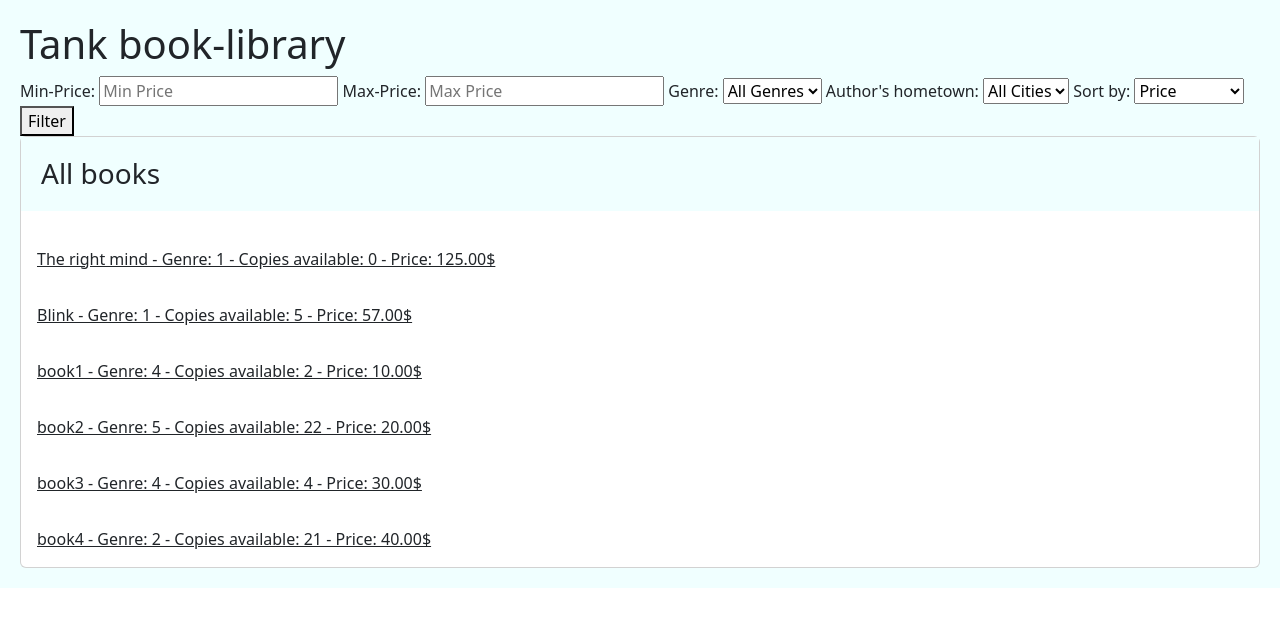
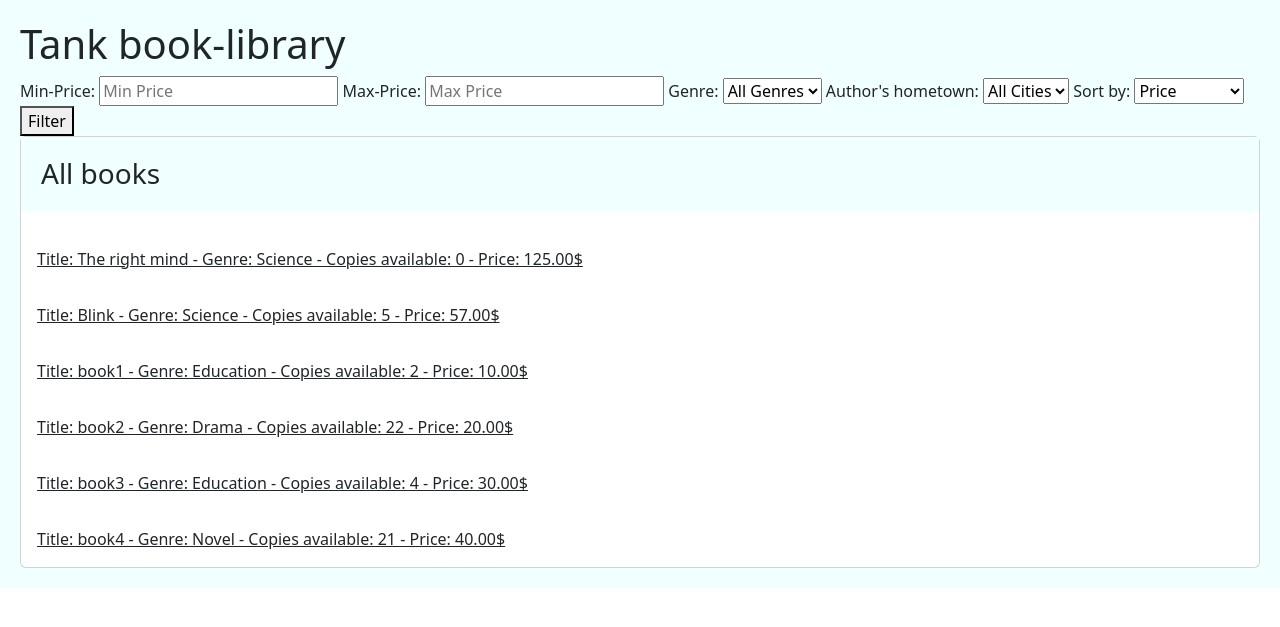
Before and after one commit to Tafazzolian/book_library, a Django app: page / in a window 1280 px wide. Shown: the part 56-683 px from the top of the page. Run offline with Django 4.2, Linux system fonts and the light colour scheme; data comes from the database, SQL or seed files in the repository.

Commit message:
bug fixin

```diff
--- a/library/views.py
+++ b/library/views.py
@@ -111,7 +111,7 @@ class HomePage(View):
         #page_number = request.GET.get('page')
         #paginator = Paginator(books, 10)
         #template_page = paginator.get_page(page_number)
-        books = Books.objects.values('title','genre','author','price','id','copies_available')
+        books = Books.objects.values('title','genre__genre','author','price','id','copies_available')
 
         if born_city:
             books = books.filter(author__born_city=born_city)
--- a/templates/main.html
+++ b/templates/main.html
@@ -65,8 +65,8 @@
         <h3 class="card-title jumbotron">All books</h3>
 
         {% for i in books %}
-        <a class="card-body" href="{% url 'library:borrow' i.id  %}" >{{i.title}}
-           - Genre: {{i.genre}} - Copies available: {{i.copies_available}} - Price: {{i.price}}$</a>
+        <a class="card-body" href="{% url 'library:borrow' i.id  %}" >Title: {{i.title}}
+           - Genre: {{i.genre__genre}} - Copies available: {{i.copies_available}} - Price: {{i.price}}$</a>
 
         {% endfor %}
         {% endblock %}
```
